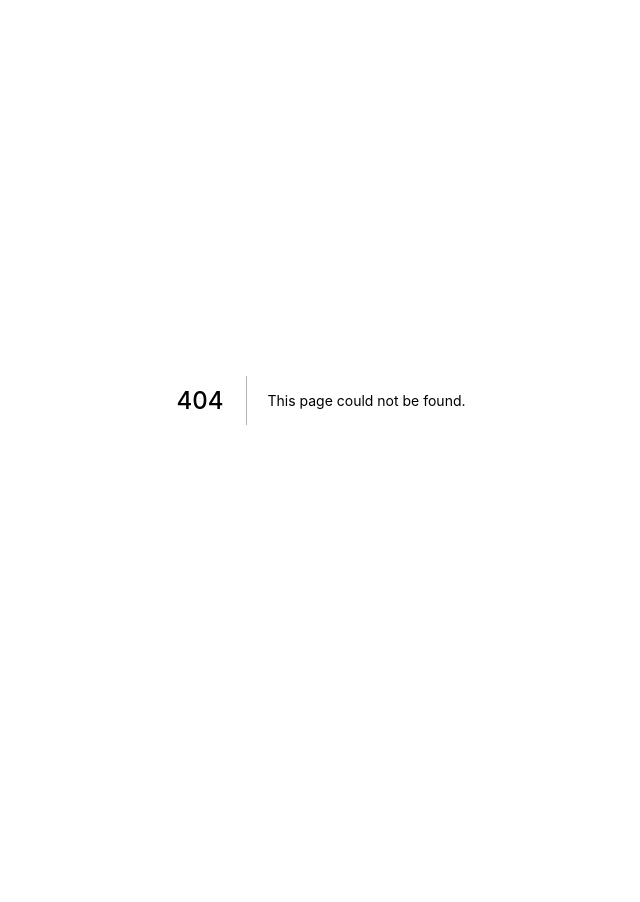
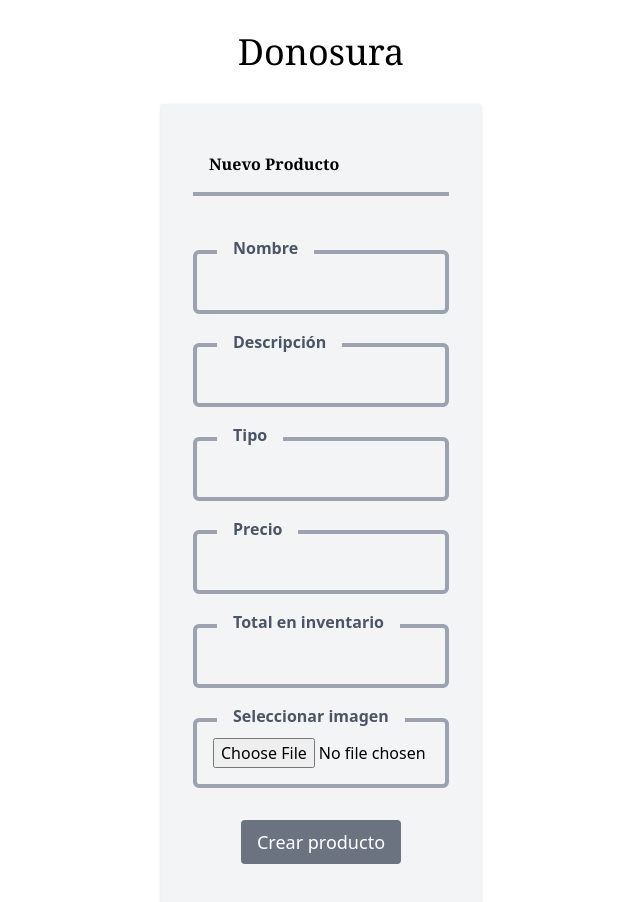
Before and after one commit to karmap/tiendita-front, a Next.js app: page /admin/nuevo-producto in a window 1280 px wide. Before the commit this address had no page. Shown: the top 902 px of the page, without its empty margins (319-959 px from the left). Before the commit the page ends 800 px from the top, so only its background shows below. Built offline with nearby package versions, Linux system fonts and the light colour scheme.

Commit message:
product admin

```diff
--- /dev/null
+++ b/pages/admin/nuevo-producto.js
@@ -0,0 +1,242 @@
+import Link from 'next/link'
+import HeaderSimple from '../../components/header-simple';
+import { Formik, useFormik } from "formik";
+import * as Yup from "yup";
+import axios from 'axios'
+// import { useState } from "react";
+import useRequest from '../../hooks/use-request';
+
+export default function NuevoProducto() {
+
+    const { doRequest, errors } = useRequest({
+        url: 'http://localhost:5000/v1/products',
+        method: 'post',
+    })
+
+    const formik = useFormik({
+        initialValues: {
+            name: '',
+            description: '',
+            type: '',
+            price: '',
+            count: '',
+            image: null
+        },
+        validationSchema: Yup.object({
+            name: Yup.string().required('El nombre es obligatorio'),
+            description: Yup.string().required('La descripción es obligatorio'),
+            type: Yup.string().required('El tipo es obligatorio'),
+            price: Yup.number().required('El precio es obligatorio'),
+            count: Yup.number().required('El total es obligatorio'),
+            image: Yup.mixed().required('La imagen es obligatoria'),
+        }),
+        onSubmit: data => {
+            console.log(data);
+
+            const formData = new FormData();
+            const url = 'http://localhost:5000/v1/products'
+            formData.append('name', data.name)
+            formData.append('description', data.descrtion)
+            formData.append('type', data.type)
+            formData.append('price', data.price)
+            formData.append('count', data.count)
+            formData.append('image', data.image)
+            const config = {
+                headers: {
+                    'content-type': 'multipart/form-data'
+                }
+            }
+            axios.post(url, formData, config).then((response)=>{
+                console.log(response.data);
+                alert("Producto creado!")
+                router.reload()
+            })
+
+            // const response = doRequest(data);
+            // console.log(response);
+        }
+    })
+
+    // const registerUser = async (valores) => {
+    //     console.log('env');
+    //     console.log(valores.name);
+
+    //     const PATH = 'http://localhost:5000/v1/auth/register'
+
+    //     const response = await axios.post(PATH, {
+    //         name: `${formik.name} ${formik.lastname}`,
+    //         email: formik.email,
+    //         password: formik.password
+    //     }).then( response => {
+    //         console.log(response.data);
+    //     }).catch( error => {
+    //         setError(error.response.data.message);
+    //     });
+    // }
+
+  return (
+    <div className="sm:container sm:mx-auto sm:w-80">
+
+        <HeaderSimple />
+
+        <div className="form-container">
+
+          <div className="w-full">
+            <h2 className="link border-b-4 border-gray-400 mb-10">Nuevo Producto</h2>
+          </div>
+
+        <div className="">
+            <form onSubmit={formik.handleSubmit}>
+
+                <div className="inp-container">
+                    <div className="inp-label-div">
+                    <span className="inp-label">Nombre</span>
+                    </div>
+                    <div className="inp-div">
+                        <input
+                            className="inp"
+                            id="name"
+                            type="text"
+                            placeholder=""
+                            value={formik.name}
+                            onChange={formik.handleChange}
+                            onBlur={formik.handleBlur}
+                        />
+                    </div>
+                </div>
+
+                { formik.touched.name && formik.errors.name ? (
+                    <div className="error">
+                        {formik.errors.name}
+                    </div>
+                ) : null }
+
+                <div className="inp-container">
+                    <div className="inp-label-div">
+                    <span className="inp-label">Descripción</span>
+                    </div>
+                    <div className="inp-div">
+                        <input
+                            className="inp"
+                            id="description"
+                            type="text"
+                            placeholder=""
+                            value={formik.description}
+                            onChange={formik.handleChange}
+                            onBlur={formik.handleBlur}
+                        />
+                    </div>
+                </div>
+
+                { formik.touched.description && formik.errors.description ? (
+                    <div className="error">
+                        {formik.errors.description}
+                    </div>
+                ) : null }
+
+                <div className="inp-container">
+                    <div className="inp-label-div">
+                    <span className="inp-label">Tipo</span>
+                    </div>
+                    <div className="inp-div">
+                        <input
+                            className="inp"
+                            id="type"
+                            type="text"
+                            placeholder=""
+                            value={formik.type}
+                            onChange={formik.handleChange}
+                            onBlur={formik.handleBlur}
+                        />
+                    </div>
+                </div>
+
+                { formik.touched.type && formik.errors.type ? (
+                    <div className="error">
+                        {formik.errors.type}
+                    </div>
+                ) : null }
+
+                <div className="inp-container">
+                    <div className="inp-label-div">
+                    <span className="inp-label">Precio</span>
+                    </div>
+                    <div className="inp-div">
+                        <input
+                            className="inp"
+                            id="price"
+                            type="text"
+                            placeholder=""
+                            value={formik.price}
+                            onChange={formik.handleChange}
+                            onBlur={formik.handleBlur}
+                        />
+                    </div>
+                </div>
+
+                { formik.touched.price && formik.errors.price ? (
+                    <div className="error">
+                        {formik.errors.price}
+                    </div>
+                ) : null }
+
+                <div className="inp-container">
+                    <div className="inp-label-div">
+                    <span className="inp-label">Total en inventario</span>
+                    </div>
+                    <div className="inp-div">
+                        <input
+                            className="inp"
+                            id="count"
+                            type="text"
+                            placeholder=""
+                            value={formik.count}
+                            onChange={formik.handleChange}
+                            onBlur={formik.handleBlur}
+                        />
+                    </div>
+                </div>
+
+                { formik.touched.count && formik.errors.count ? (
+                    <div className="error">
+                        {formik.errors.count}
+                    </div>
+                ) : null }
+
+                <div className="inp-container">
+                    <div className="inp-label-div">
+                    <span className="inp-label">Seleccionar imagen</span>
+                    </div>
+                    <div className="inp-div">
+                        <input
+                            id="image"
+                            type="file"
+                            onBlur={formik.handleBlur}
+                            onChange={(event) => {
+                                formik.setFieldValue("image", event.currentTarget.files[0]);
+                              }}
+                        />
+                    </div>
+                </div>
+
+                { formik.touched.image && formik.errors.image ? (
+                    <div className="error">
+                        {formik.errors.image}
+                    </div>
+                ) : null }
+
+                {errors}
+
+                <div className="text-center">
+                    <input
+                        className="btn"
+                        type="submit"
+                        value="Crear producto"
+                    />
+                </div>
+            </form>
+        </div>
+        </div>
+    </div>
+  )
+}
--- /dev/null
+++ b/pages/admin/productos.js
@@ -0,0 +1,44 @@
+import Link from 'next/link'
+import HeaderSimple from '../../components/header-simple';
+// import { Formik, useFormik } from "formik";
+// import * as Yup from "yup";
+import axios from 'axios'
+import { useState, useEffect } from "react";
+import useRequest from '../../hooks/use-request';
+import { useRouter } from 'next/router'
+
+export default function Productos() {
+
+    const [productos, setProductos] = useState()
+
+    useEffect(() => {
+        const url = 'http://localhost:5000/v1/products'
+        axios.get(url).then((response)=>{
+            console.log(response.data.results);
+            setProductos(response.results);
+        })
+    });
+
+  return (
+    <div className="sm:container sm:mx-auto sm:w-80">
+
+        <HeaderSimple />
+
+        <div className="form-container">
+
+          <div className="w-full">
+            <h2 className="link border-b-4 border-gray-400 mb-10">Administrar Productos</h2>
+          </div>
+
+        <div className="">
+            {
+                productos &&
+                productos.map((producto) => {
+                    producto.name
+                })
+            }
+        </div>
+        </div>
+    </div>
+  )
+}
```
